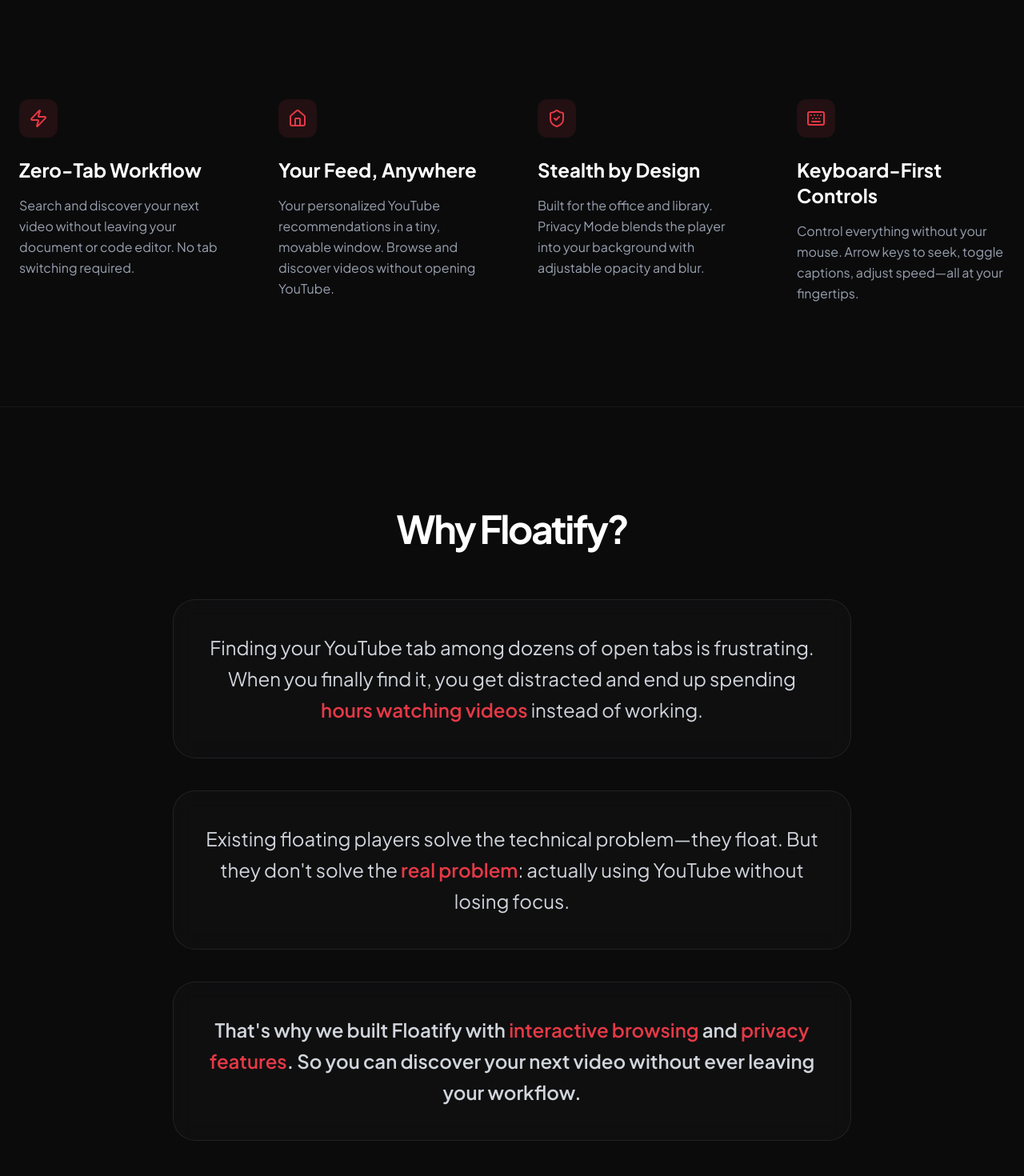
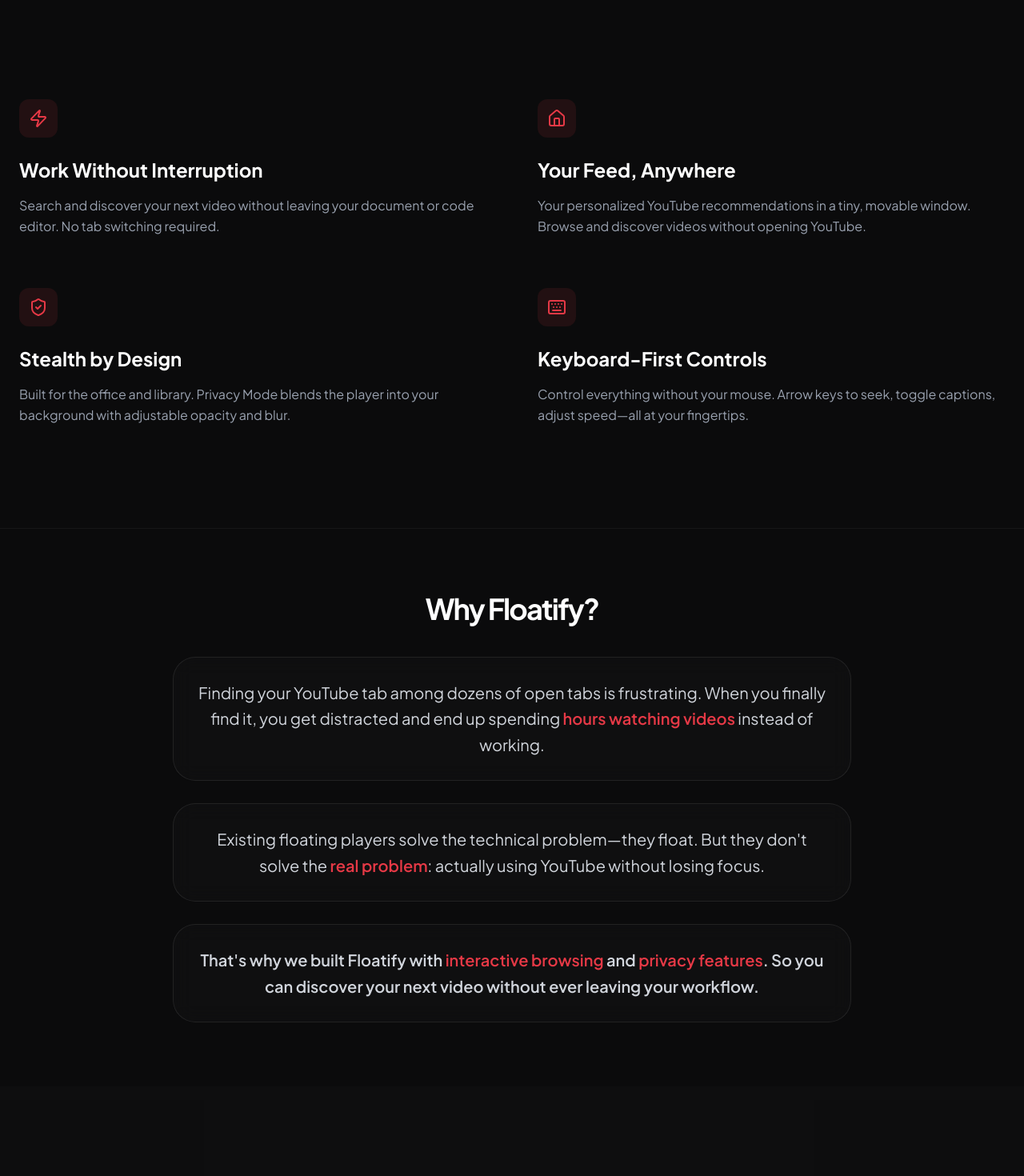
Before and after one commit to kimkong88/notic-frontend, a Next.js app: page / in a window 1280 px wide. Shown: the part 1420-2890 px from the top of the page at 80% size. Built offline with nearby package versions, Linux system fonts and the light colour scheme; no server answers.

Commit message:
design revised

```diff
--- a/app/page.tsx
+++ b/app/page.tsx
@@ -77,12 +77,12 @@
       {/* Value Prop: The 4 Pillars */}
       <section id="features" className="py-16 sm:py-24 md:py-32 border-t border-white/5">
         <div className="max-w-7xl mx-auto px-4 sm:px-6">
-          <div className="grid sm:grid-cols-2 lg:grid-cols-4 gap-8 sm:gap-12 md:gap-16">
+          <div className="grid sm:grid-cols-2 gap-8 sm:gap-12 md:gap-16">
             <div>
               <div className="w-10 h-10 sm:w-12 sm:h-12 rounded-xl bg-[#E63946]/10 flex items-center justify-center mb-4 sm:mb-6">
                 <Zap className="text-[#E63946] w-5 h-5 sm:w-6 sm:h-6" />
               </div>
-              <h3 className="text-xl sm:text-2xl font-bold mb-3 sm:mb-4">Zero-Tab Workflow</h3>
+              <h3 className="text-xl sm:text-2xl font-bold mb-3 sm:mb-4">Work Without Interruption</h3>
               <p className="text-sm sm:text-base text-gray-400 leading-relaxed">Search and discover your next video without leaving your document or code editor. No tab switching required.</p>
             </div>
             <div>
@@ -111,27 +111,27 @@
       </section>
 
       {/* Why Floatify Section */}
-      <section className="py-16 sm:py-24 md:py-32 border-t border-white/5">
+      <section className="py-12 sm:py-16 md:py-20 border-t border-white/5">
         <div className="max-w-4xl mx-auto px-4 sm:px-6">
-          <div className="text-center mb-12 sm:mb-16">
-            <h2 className="text-3xl sm:text-4xl md:text-5xl font-bold mb-6 sm:mb-8 tracking-tighter">Why Floatify?</h2>
+          <div className="text-center mb-8 sm:mb-10">
+            <h2 className="text-2xl sm:text-3xl md:text-4xl font-bold mb-4 sm:mb-5 tracking-tighter">Why Floatify?</h2>
           </div>
 
-          <div className="space-y-8 sm:space-y-10 text-gray-300">
-            <div className="glass-card p-6 sm:p-8 md:p-10 rounded-2xl sm:rounded-[28px]">
-              <p className="text-lg sm:text-xl md:text-2xl leading-relaxed text-center">
+          <div className="space-y-6 sm:space-y-7 text-gray-300">
+            <div className="glass-card p-5 sm:p-6 md:p-7 rounded-2xl sm:rounded-[28px]">
+              <p className="text-base sm:text-lg md:text-xl leading-relaxed text-center">
                 Finding your YouTube tab among dozens of open tabs is frustrating. When you finally find it, you get distracted and end up spending <span className="text-[#E63946] font-semibold">hours watching videos</span> instead of working.
               </p>
             </div>
 
-            <div className="glass-card p-6 sm:p-8 md:p-10 rounded-2xl sm:rounded-[28px]">
-              <p className="text-lg sm:text-xl md:text-2xl leading-relaxed text-center">
+            <div className="glass-card p-5 sm:p-6 md:p-7 rounded-2xl sm:rounded-[28px]">
+              <p className="text-base sm:text-lg md:text-xl leading-relaxed text-center">
                 Existing floating players solve the technical problem—they float. But they don&apos;t solve the <span className="text-[#E63946] font-semibold">real problem</span>: actually using YouTube without losing focus.
               </p>
             </div>
 
-            <div className="glass-card p-6 sm:p-8 md:p-10 rounded-2xl sm:rounded-[28px] border-[#E63946]/20">
-              <p className="text-lg sm:text-xl md:text-2xl leading-relaxed text-center font-semibold">
+            <div className="glass-card p-5 sm:p-6 md:p-7 rounded-2xl sm:rounded-[28px] border-[#E63946]/20">
+              <p className="text-base sm:text-lg md:text-xl leading-relaxed text-center font-semibold">
                 That&apos;s why we built Floatify with <span className="text-[#E63946]">interactive browsing</span> and <span className="text-[#E63946]">privacy features</span>. So you can discover your next video without ever leaving your workflow.
               </p>
             </div>
```
